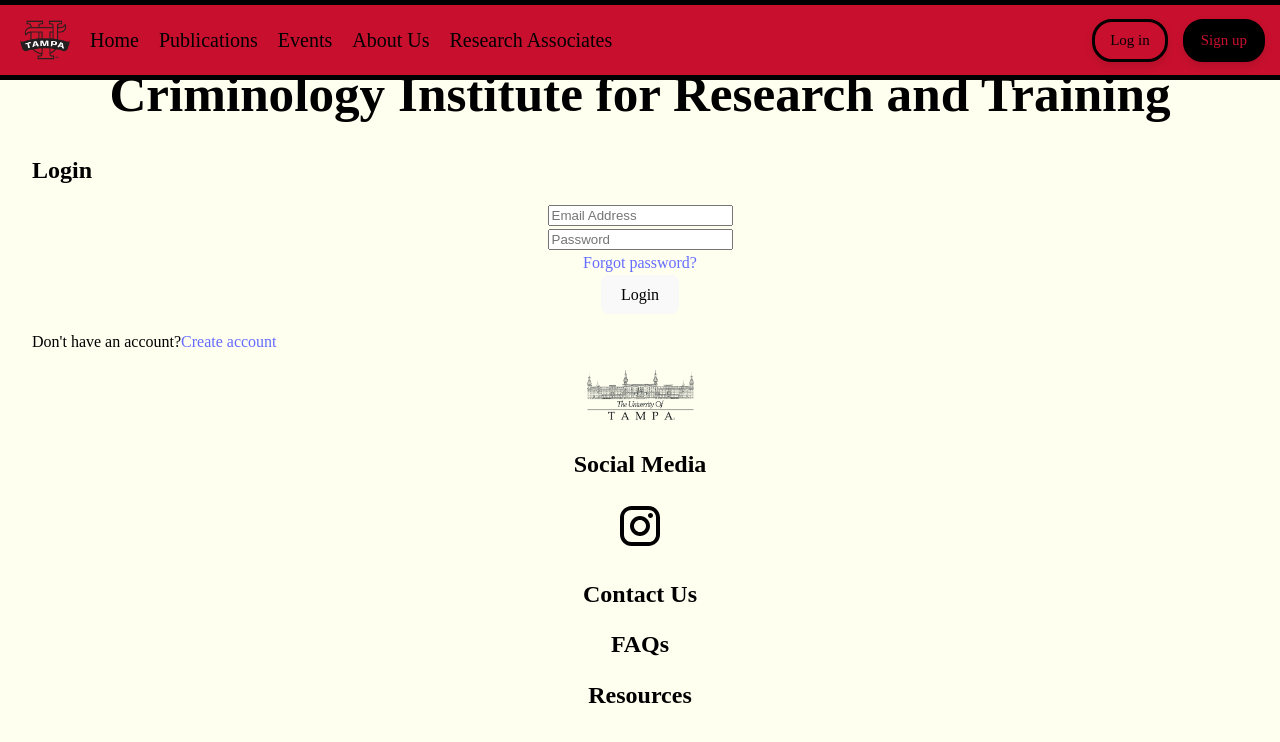
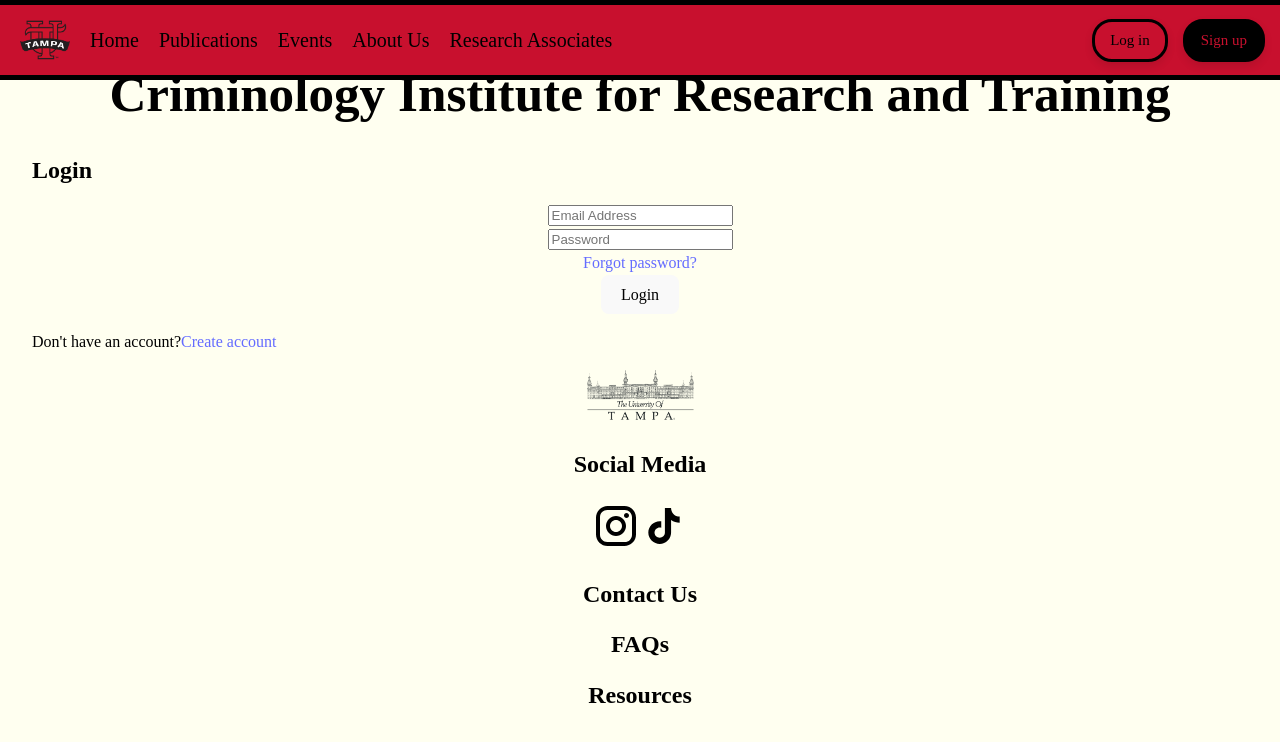
Before and after one commit to JoeyDiMart/CSC230_Project, a React (Vite) app in the folder frontend/: page /Login in a window 1280 px wide. Shown: the top 742 px of the page. Built offline with nearby package versions, Linux system fonts and the light colour scheme.

Commit message:
added tik tok link

```diff
--- a/frontend/src/components/footer.jsx
+++ b/frontend/src/components/footer.jsx
@@ -11,6 +11,10 @@
                 <a href="https://www.instagram.com/uoftampa/" target="_blank" rel="noopener noreferrer">
                     <img src="/instagram.svg" alt="Instagram" />
                 </a>
+                <a href="https://www.tiktok.com/@uoftampa" target="_blank" rel="noopener noreferrer">
+                    <img src="/tik_tok.svg" alt="Tik Tok" />
+                </a>
+
             </div>
             <div className="footer-items">
                 <h3>Contact Us</h3>
```
Also changed, not shown: frontend/public/tik_tok.svg (added).
